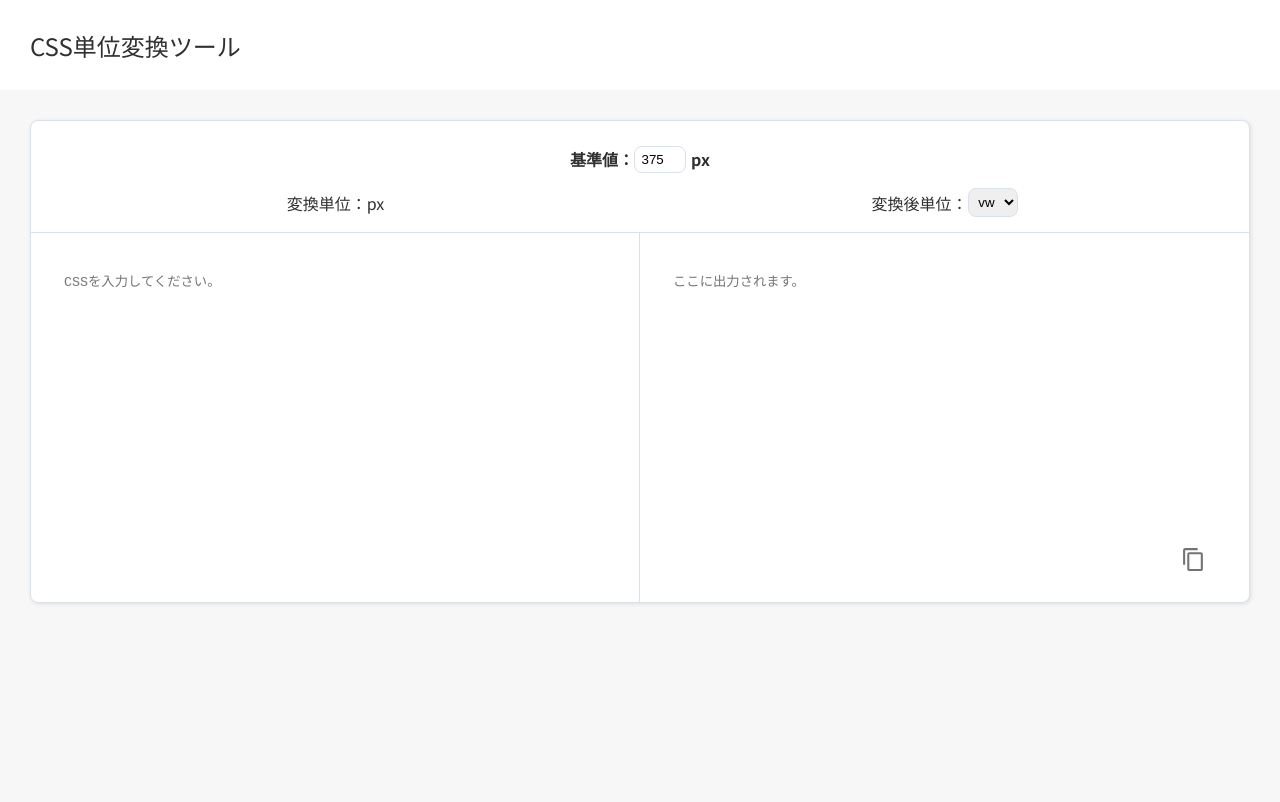
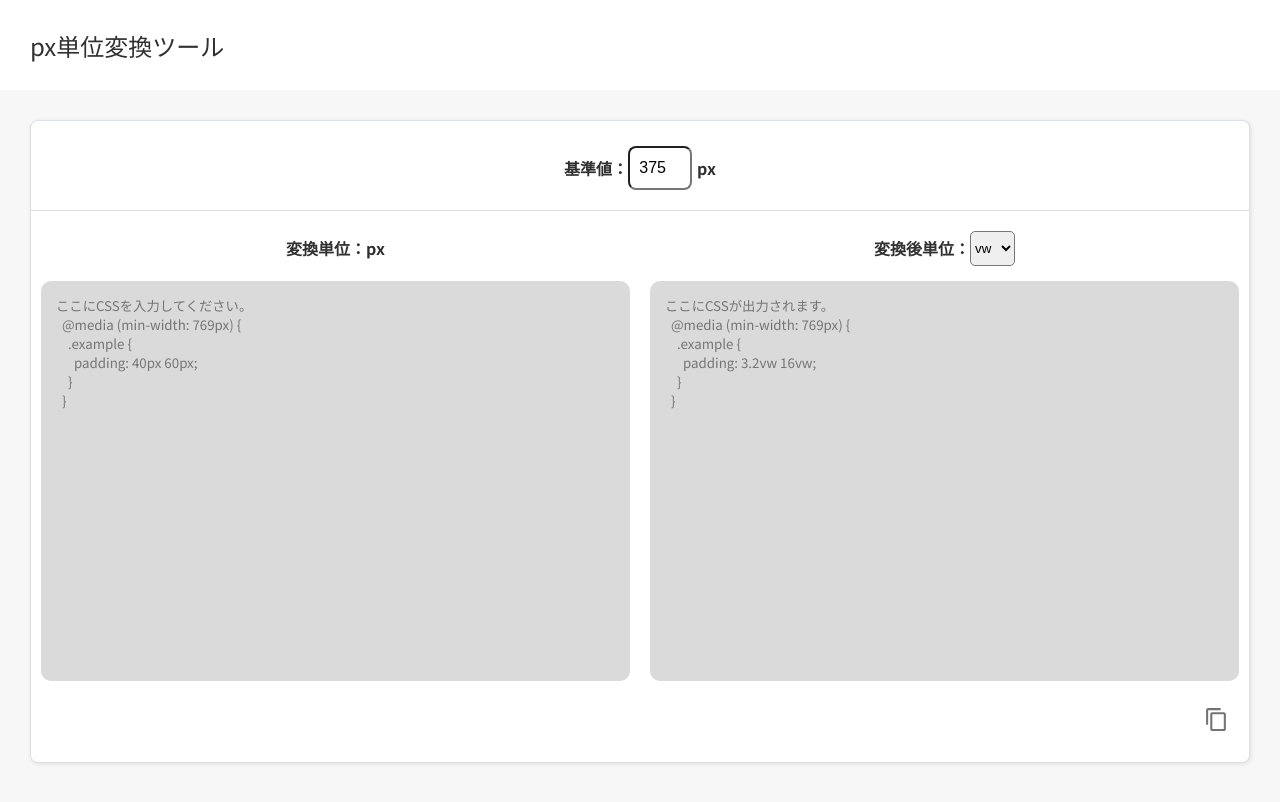
Before and after one commit to expsh13/css-converter, a React (Create React App) app: page / in a window 1280 px wide. Shown: the top 802 px of the page. Built offline with nearby package versions, Linux system fonts and the light colour scheme.

Commit message:
デザイン調整

```diff
--- a/public/index.html
+++ b/public/index.html
@@ -24,7 +24,7 @@
       work correctly both with client-side routing and a non-root public URL.
       Learn how to configure a non-root public URL by running `npm run build`.
     -->
-    <title>React App</title>
+    <title>px単位変換ツール</title>
   </head>
   <body>
     <noscript>You need to enable JavaScript to run this app.</noscript>
--- a/src/components/Converter.css
+++ b/src/components/Converter.css
@@ -11,9 +11,10 @@
 }
 .converter__base {
   display: flex;
-  margin: 25px 0 15px;
+  padding: 25px 0 20px;
   justify-content: center;
   align-items: center;
+  border-bottom: 1px solid #dae1e8;
 }
 .converter__base-txt {
   font-weight: 700;
@@ -21,30 +22,13 @@
   line-height: 23px;
 }
 .converter__base-input {
-  border: 1px solid #dae1e8;
   border-radius: 8px;
-  width: 50px;
+  width: 60px;
+  height: 30px;
   text-align: center;
   padding: 5px 0;
   margin-right: 5px;
-}
-.converter__unit {
-  display: flex;
-  border-bottom: 1px solid #dae1e8;
-  padding-bottom: 15px;
-}
-.converter__unit-item {
-  width: 50%;
-  display: flex;
-  justify-content: center;
-  align-items: center;
-}
-.converter__unit-item-input {
-  border: 1px solid #dae1e8;
-  border-radius: 8px;
-  width: 50px;
-  text-align: center;
-  padding: 5px 0;
+  font-size: 16px;
 }
 .converter__css {
   display: flex;
@@ -53,27 +37,35 @@
 .converter__css-item {
   width: 50%;
   position: relative;
-  padding: 38px 33px 20px;
+  padding: 20px 10px;
 }
-.converter__css-item:first-child::before {
-  position: absolute;
-  top: 0;
-  right: 0;
-  content: "";
-  display: block;
-  width: 1px;
-  height: 100%;
-  background-color: #dae1e8;
+.converter__css-unit {
+  display: flex;
+  align-items: center;
+  justify-content: center;
+  margin-bottom: 15px;
+  min-height: 35px;
 }
-.converter__css-item:focus {
-  background-color: red;
+.converter__css-unit-txt {
+  font-weight: 700;
+  font-size: 16px;
+  line-height: 23px;
+}
+.converter__css-unit-input {
+  width: 45px;
+  height: 35px;
+  border-radius: 5px;
 }
 .converter__css-area {
   width: 100%;
-  height: 250px;
-  padding: 0;
+  height: 400px;
   border: none;
   resize: none;
+  font-family: "Noto Sans JP", sans-serif;
+  background-color: #8080804a;
+  border-radius: 10px;
+  padding: 15px;
+  box-sizing: border-box;
 }
 .converter__css-area:focus-visible {
   outline: none;
--- a/src/components/Converter.tsx
+++ b/src/components/Converter.tsx
@@ -8,6 +8,20 @@ const Converter = () => {
   const { getCss, getBase, getUnit, convertCss } = useConvert();
 
   const copyText = useCopyText;
+
+  const inputPlace = `ここにCSSを入力してください。
+  @media (min-width: 769px) {
+    .example {
+      padding: 40px 60px;
+    }
+  }`;
+
+  const outputPlace = `ここにCSSが出力されます。
+  @media (min-width: 769px) {
+    .example {
+      padding: 3.2vw 16vw;
+    }
+  }`;
 
   return (
     <div className="converter">
@@ -22,35 +36,33 @@ const Converter = () => {
           />
           <p className="converter__base-txt">px</p>
         </div>
-        <div className="converter__unit">
-          <div className="converter__unit-item">
-            <p className="converter__unit-item-txt">変換単位：px</p>
-          </div>
-          <div className="converter__unit-item">
-            <p className="converter__unit-item-txt">変換後単位：</p>
-            <select
-              className="converter__unit-item-input"
-              onChange={(e) => getUnit(e.target.value)}
-            >
-              <option value={"vw"}>vw</option>
-              <option value={"%"}>%</option>
-            </select>
-          </div>
-        </div>
         <div className="converter__css">
           <div className="converter__css-item">
+            <div className="converter__css-unit">
+              <p className="converter__css-unit-txt">変換単位：px</p>
+            </div>
             <textarea
               className="converter__css-area converter__css-area--input"
-              placeholder="CSSを入力してください。"
+              placeholder={inputPlace}
               onChange={(e) => getCss(e.target.value)}
             ></textarea>
           </div>
           <div className="converter__css-item">
+            <div className="converter__css-unit">
+              <p className="converter__css-unit-txt">変換後単位：</p>
+              <select
+                className="converter__css-unit-input"
+                onChange={(e) => getUnit(e.target.value)}
+              >
+                <option value={"vw"}>vw</option>
+                <option value={"%"}>%</option>
+              </select>
+            </div>
             <textarea
               className="converter__css-area"
               readOnly={true}
               defaultValue={convertCss}
-              placeholder="ここに出力されます。"
+              placeholder={outputPlace}
             ></textarea>
             <div className="converter__css-icon-wrap">
               <button
--- a/src/components/Header.tsx
+++ b/src/components/Header.tsx
@@ -4,7 +4,7 @@ import "./Header.css";
 const Header = () => {
   return (
     <div className="header">
-      <h1 className="ttl">CSS単位変換ツール</h1>
+      <h1 className="ttl">px単位変換ツール</h1>
     </div>
   );
 };
--- a/src/hooks/useConvert.ts
+++ b/src/hooks/useConvert.ts
@@ -1,5 +1,4 @@
 import React, { useCallback, useEffect, useState } from "react";
-import { convertToObject } from "typescript";
 
 export const useConvert = () => {
   // 入力データ
```
Also changed, not shown: 1 other file (tests, documents, lock files or other folders).
